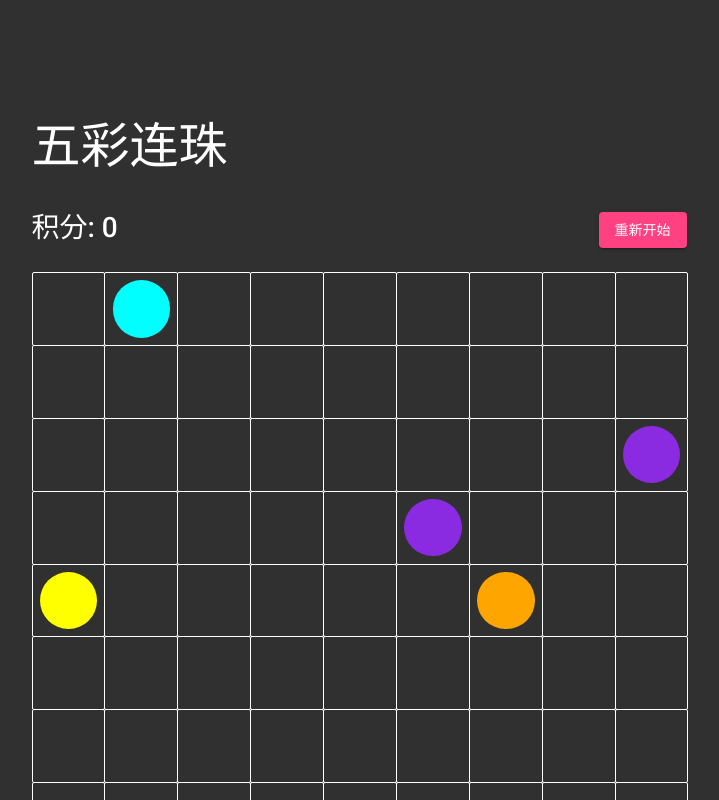
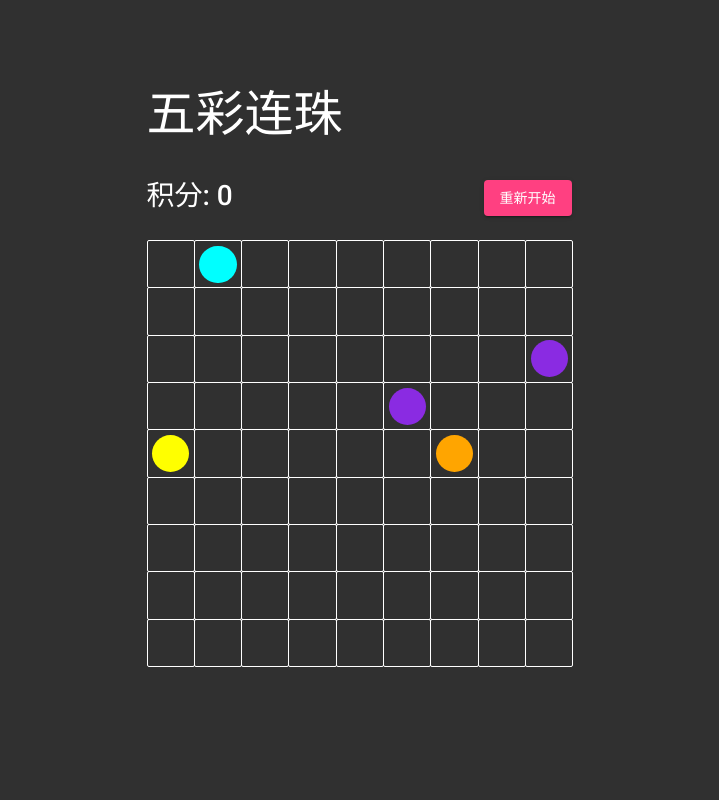
Before and after one commit to xinxiao/qiu, an Angular app: page / in a window 1280 px wide. Shown: the whole page, without its empty margins (281-1000 px from the left). Built offline with nearby package versions, Linux system fonts and the light colour scheme.

Commit message:
adjust style for better PC support

```diff
--- a/src/app/app.component.scss
+++ b/src/app/app.component.scss
@@ -11,10 +11,10 @@ h2 {
 }
 
 #applet {
-    max-width: 655px;
+    max-width: 425px;
     margin: 35px auto;
-    margin-bottom: 85px;
-    padding: 7.5%;
+    margin-bottom: 75px;
+    padding: 5%;
 }
 
 .tile {
```
